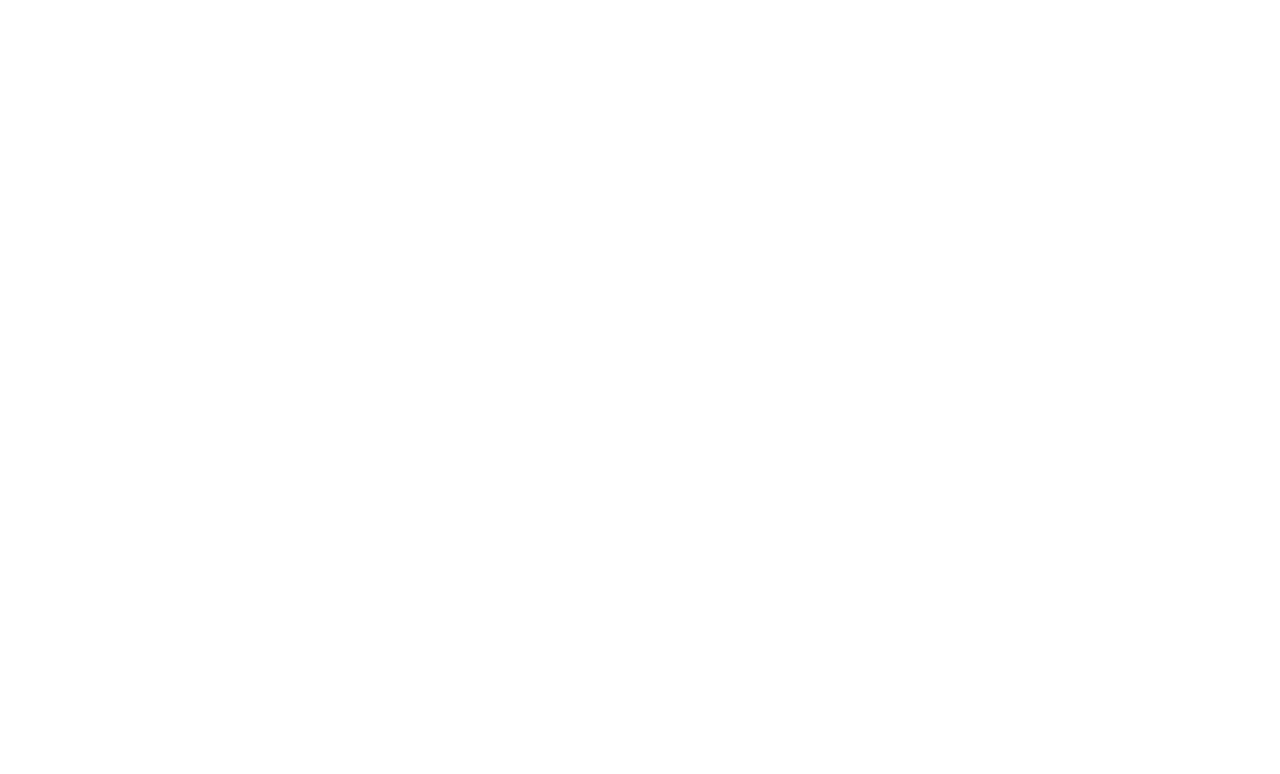
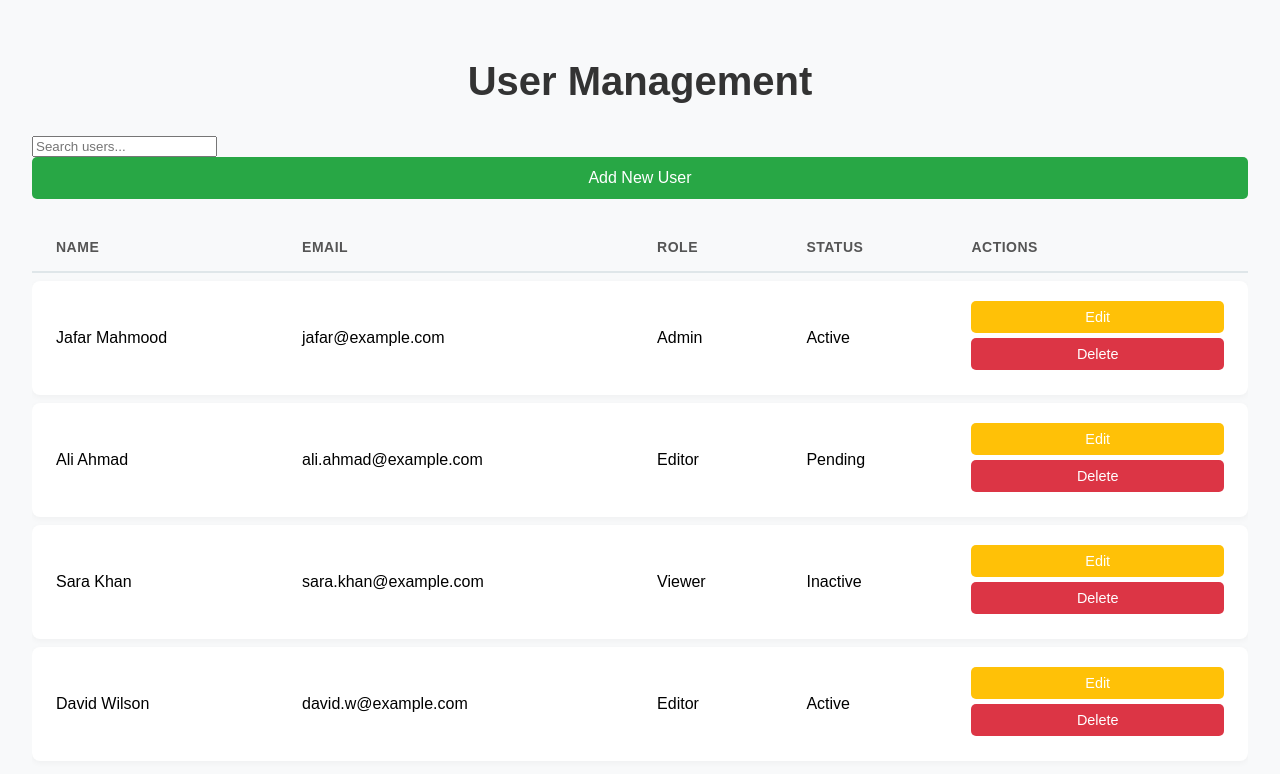
Before and after one commit to JafarMahmood123/AdminDashBoard_Hotel_Restaurant_Reservation, a React (Create React App) app: page /user-management in a window 1280 px wide. Before the commit this address had no page. Shown: the top 774 px of the page. Built offline with nearby package versions, Linux system fonts and the light colour scheme.

Commit message:
Add User Management Page with the table component

```diff
--- a/src/App.js
+++ b/src/App.js
@@ -1,9 +1,9 @@
 import { BrowserRouter as Router, Routes, Route } from "react-router-dom";
 import LogInPage from "./pages/LogInPage/LogInPage.js";
 import HomePage from "./pages/HomePage/HomePage.jsx";
-import UserManagement from "./pages/UserManagement/UserManagement.js";
 import RestaurantManagement from "./pages/RestaurantManagement/RestaurantManagement.js";
 import HotelManagement from "./pages/HotelManagement/HotelManagement.js";
+import UserManagementPage from "./pages/UserManagementPage/UserManagementPage.jsx";
 
 function App() {
   return (
@@ -12,10 +12,10 @@
         <Routes>
           <Route path="/login" element={<LogInPage />} />
           <Route path="/homepage" element={<HomePage />} />
-          <Route path="/usermanagement" element={<UserManagement />} />
-          <Route path="/restaurantmanagement" element={<RestaurantManagement />} />
-          <Route path="/hotelmanagement" element={<HotelManagement />} />
-          <Route path="/eventmanagement" element={<HomePage />} />
+          <Route path="/user-management" element={<UserManagementPage />} />
+          <Route path="/restaurant-management" element={<RestaurantManagement />} />
+          <Route path="/hotel-management" element={<HotelManagement />} />
+          <Route path="/event-management" element={<HomePage />} />
           <Route path="/" element={<LogInPage />} />
         </Routes>
       </div>
--- /dev/null
+++ b/src/components/Table/Table.css
@@ -0,0 +1,114 @@
+/* --- Reusable Table Component Styles --- */
+.table-container {
+  overflow-x: auto; /* Ensures table is scrollable on small screens if needed */
+}
+
+.responsive-table {
+  width: 100%;
+  border-collapse: separate;
+  border-spacing: 0 0.5rem; /* Vertical space between rows */
+}
+
+.responsive-table thead th {
+  text-align: left;
+  padding: 1rem 1.5rem;
+  color: var(--dark-gray-color, #555);
+  font-size: 0.875rem;
+  text-transform: uppercase;
+  letter-spacing: 0.5px;
+  border-bottom: 2px solid var(--medium-gray-color, #dfe6e9);
+}
+
+.responsive-table tbody tr {
+  background-color: #fff;
+  border-radius: var(--border-radius, 8px);
+  box-shadow: 0 2px 6px rgba(0, 0, 0, 0.04);
+  transition: transform 0.2s ease, box-shadow 0.2s ease;
+}
+
+.responsive-table tbody tr:hover {
+  transform: translateY(-2px);
+  box-shadow: 0 4px 12px rgba(0, 0, 0, 0.08);
+}
+
+.responsive-table td {
+  padding: 1.25rem 1.5rem;
+  vertical-align: middle;
+}
+
+.responsive-table td:first-child {
+  border-top-left-radius: var(--border-radius, 8px);
+  border-bottom-left-radius: var(--border-radius, 8px);
+}
+
+.responsive-table td:last-child {
+  border-top-right-radius: var(--border-radius, 8px);
+  border-bottom-right-radius: var(--border-radius, 8px);
+}
+
+/* --- Action Buttons within the table --- */
+.action-buttons button {
+  padding: 0.5rem 1rem;
+  border: 1px solid var(--medium-gray-color, #dfe6e9);
+  border-radius: 6px;
+  cursor: pointer;
+  margin-right: 0.5rem;
+  font-size: 0.9rem;
+  font-weight: 500;
+  background-color: #fff;
+  color: var(--text-color, #34495e);
+  transition: all 0.2s ease;
+}
+
+.action-buttons button:hover {
+  border-color: var(--primary-color, #4a69bd);
+  color: var(--primary-color, #4a69bd);
+}
+
+.action-buttons button:focus-visible {
+  outline: 3px solid rgba(74, 105, 189, 0.4);
+  outline-offset: 2px;
+}
+
+
+/* --- Responsive Design for Mobile --- */
+@media (max-width: 768px) {
+  .responsive-table thead {
+    display: none; /* Hide table headers on mobile */
+  }
+  .responsive-table tr {
+    display: block;
+    margin-bottom: 1rem;
+    border-radius: var(--border-radius, 8px);
+    box-shadow: 0 2px 6px rgba(0, 0, 0, 0.08);
+  }
+  .responsive-table td {
+    display: block;
+    text-align: right;
+    padding-left: 50%; /* Make space for the label */
+    position: relative;
+    border: none;
+    border-bottom: 1px solid var(--light-gray-color, #f4f7f9);
+  }
+  .responsive-table td:first-child {
+      border-top-left-radius: var(--border-radius, 8px);
+      border-top-right-radius: var(--border-radius, 8px);
+      border-bottom-left-radius: 0;
+  }
+  .responsive-table td:last-child {
+      border-bottom-left-radius: var(--border-radius, 8px);
+      border-bottom-right-radius: var(--border-radius, 8px);
+      border-bottom: none;
+  }
+  .responsive-table td::before {
+    content: attr(data-label); /* Use data-label for headers */
+    position: absolute;
+    left: 1rem;
+    width: calc(50% - 2rem);
+    text-align: left;
+    font-weight: 600;
+    text-transform: uppercase;
+    font-size: 0.8rem;
+    color: var(--dark-gray-color, #555);
+  }
+}
--- /dev/null
+++ b/src/components/Table/Table.jsx
@@ -0,0 +1,42 @@
+import './Table.css';
+
+/**
+ * A reusable table component.
+ * @param {object[]} columns - Array of column configurations.
+ * @param {string} columns[].header - The text to display in the table header.
+ * @param {string} columns[].accessor - The key to access the data in the row object.
+ * @param {function} [columns[].Cell] - Optional custom render function for the cell.
+ * @param {object[]} data - Array of data objects to display in the table.
+ */
+const Table = ({ columns, data }) => {
+  if (!data || data.length === 0) {
+    return <p>No data available.</p>;
+  }
+
+  return (
+    <div className="table-container">
+      <table className="responsive-table">
+        <thead>
+          <tr>
+            {columns.map((col) => (
+              <th key={col.accessor}>{col.header}</th>
+            ))}
+          </tr>
+        </thead>
+        <tbody>
+          {data.map((row, rowIndex) => (
+            <tr key={row.id || rowIndex}>
+              {columns.map((col) => (
+                <td key={col.accessor} data-label={col.header}>
+                  {col.Cell ? col.Cell({ row }) : row[col.accessor]}
+                </td>
+              ))}
+            </tr>
+          ))}
+        </tbody>
+      </table>
+    </div>
+  );
+};
+
+export default Table;
--- a/src/pages/HomePage/HomePage.jsx
+++ b/src/pages/HomePage/HomePage.jsx
@@ -1,4 +1,3 @@
-import React, { useState } from 'react';
 import './HomePage.css';
 import { useNavigate } from 'react-router-dom';
 
--- a/src/pages/UserManagement/UserManagement.js
+++ /dev/null
@@ -1,16 +0,0 @@
-const UserManagement = () => {
-
-  const handleSubmit = async (e) => {
-
-  };
-
-  return (
-    <div>
-        <button type="submit">Add User</button>
-        <button type="submit">Update User</button>
-        <button type="submit">Delete User</button>
-    </div>
-  );
-};
-
-export default UserManagement;
--- /dev/null
+++ b/src/pages/UserManagementPage/UserManagementPage.css
@@ -0,0 +1,80 @@
+/* General page styling */
+.user-management-page {
+  padding: 2rem;
+  font-family: sans-serif;
+  background-color: #f8f9fa;
+}
+
+/* Page header */
+.user-management-header {
+  margin-bottom: 2rem;
+  text-align: center;
+}
+
+.user-management-header h1 {
+  font-size: 2.5rem;
+  color: #333;
+}
+
+/* User table styling */
+.user-table {
+  width: 100%;
+  border-collapse: collapse;
+  box-shadow: 0 0 20px rgba(0, 0, 0, 0.15);
+}
+
+.user-table thead tr {
+  background-color: #007bff;
+  color: #fff;
+  text-align: left;
+}
+
+.user-table th,
+.user-table td {
+  padding: 1rem;
+}
+
+.user-table tbody tr {
+  border-bottom: 1px solid #ddd;
+}
+
+.user-table tbody tr:nth-of-type(even) {
+  background-color: #f3f3f3;
+}
+
+.user-table tbody tr:last-of-type {
+  border-bottom: 2px solid #007bff;
+}
+
+/* Action buttons */
+.action-buttons button {
+  padding: 0.5rem 1rem;
+  border: none;
+  border-radius: 5px;
+  cursor: pointer;
+  margin-right: 0.5rem;
+  font-size: 0.9rem;
+  margin-bottom: 5px;
+}
+
+.action-buttons .edit-btn {
+  background-color: #ffc107;
+  color: #fff;
+}
+
+.action-buttons .delete-btn {
+  background-color: #dc3545;
+  color: #fff;
+}
+
+/* Add user button */
+.add-user-btn {
+  background-color: #28a745;
+  color: #fff;
+  padding: 0.75rem 1.5rem;
+  border: none;
+  border-radius: 5px;
+  cursor: pointer;
+  font-size: 1rem;
+  margin-bottom: 1rem;
+}
--- /dev/null
+++ b/src/pages/UserManagementPage/UserManagementPage.jsx
@@ -0,0 +1,67 @@
+import React, { useMemo } from 'react';
+import Table from '../../components/Table/Table'; // Import the new Table component
+import './UserManagementPage.css'; // We will update this file next
+
+// Sample data - replace with your actual data fetching logic
+const users = [
+  { id: 1, name: 'Jafar Mahmood', email: 'jafar@example.com', role: 'Admin', status: 'Active' },
+  { id: 2, name: 'Ali Ahmad', email: 'ali.ahmad@example.com', role: 'Editor', status: 'Pending' },
+  { id: 3, name: 'Sara Khan', email: 'sara.khan@example.com', role: 'Viewer', status: 'Inactive' },
+  { id: 4, name: 'David Wilson', email: 'david.w@example.com', role: 'Editor', status: 'Active' },
+];
+
+const UserManagementPage = () => {
+  // Define the columns for the table
+  // useMemo is used for performance optimization, preventing re-creation on every render
+  const columns = useMemo(
+    () => [
+      {
+        header: 'Name',
+        accessor: 'name',
+      },
+      {
+        header: 'Email',
+        accessor: 'email',
+      },
+      {
+        header: 'Role',
+        accessor: 'role',
+      },
+      {
+        header: 'Status',
+        accessor: 'status',
+      },
+      {
+        header: 'Actions',
+        accessor: 'actions',
+        // Use a custom Cell renderer for the action buttons
+        Cell: ({ row }) => (
+          <div className="action-buttons">
+            <button className="edit-btn" onClick={() => alert(`Editing user ${row.id}`)}>Edit</button>
+            <button className="delete-btn" onClick={() => alert(`Deleting user ${row.id}`)}>Delete</button>
+          </div>
+        ),
+      },
+    ],
+    []
+  );
+
+  return (
+    <div className="user-management-page">
+      <header className="user-management-header">
+        <h1>User Management</h1>
+      </header>
+
+      <div className="toolbar">
+        <div className="search-bar">
+          <input type="text" placeholder="Search users..." />
+        </div>
+        <button className="add-user-btn">Add New User</button>
+      </div>
+
+      <Table columns={columns} data={users} />
+    </div>
+  );
+};
+
+export default UserManagementPage;
```
